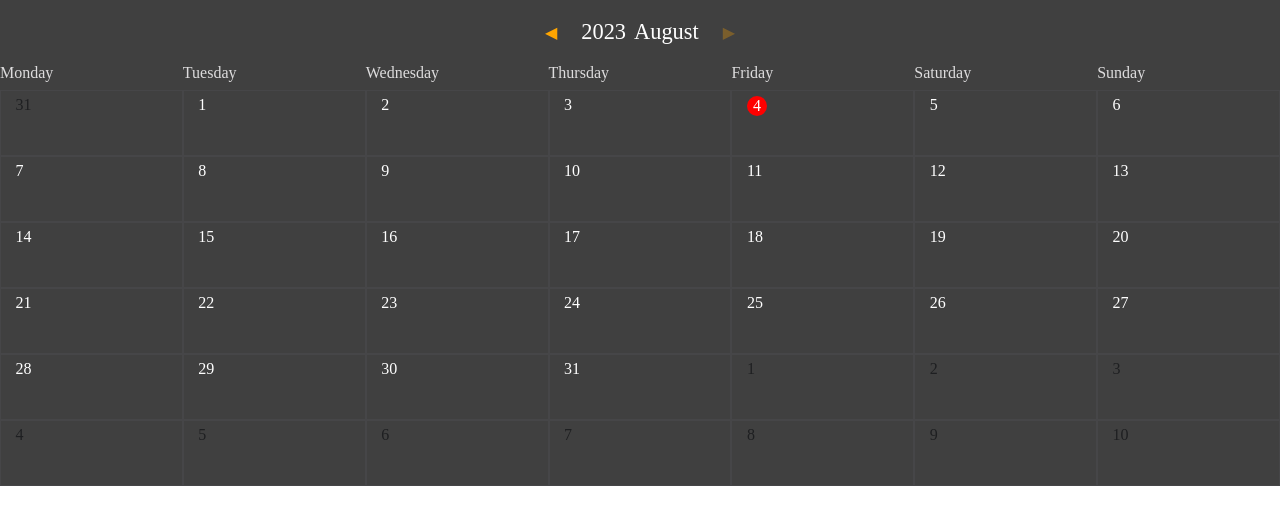
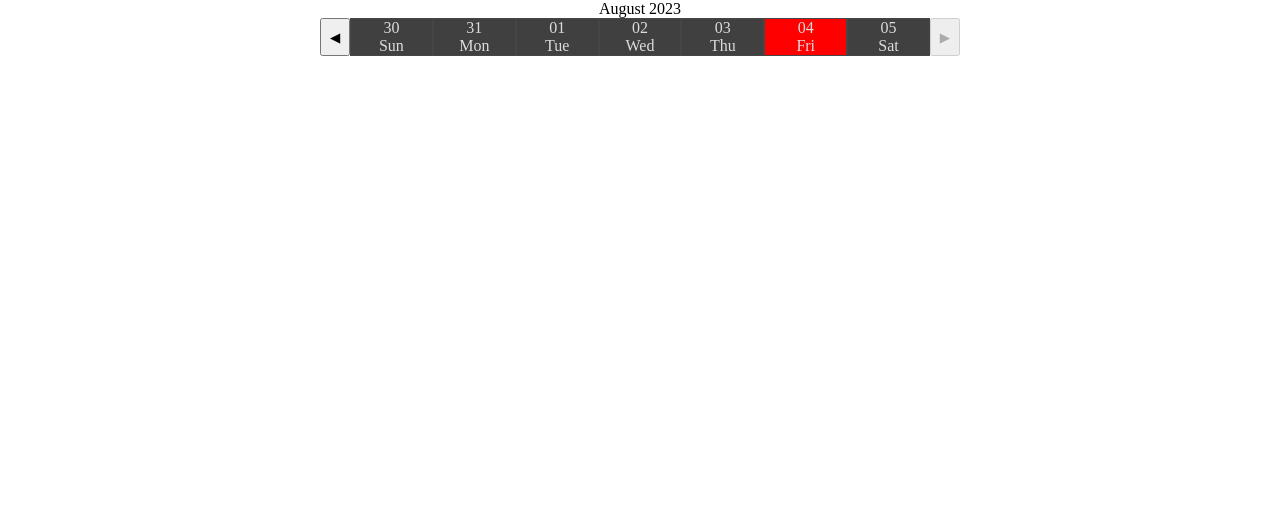
Before and after one commit to almasiwe11/BudgetTracker, a React (Vite) app: page / in a window 1280 px wide. Shown: the top 524 px of the page. Built offline with nearby package versions, Linux system fonts and the light colour scheme.

Commit message:
small grid works

```diff
--- a/src/App.jsx
+++ b/src/App.jsx
@@ -1,14 +1,17 @@
 import { useState } from "react";
-import CalendarGrid from "./CalendarGrid";
-import Header from "./Header";
+import SmallGrid from "./components/SmallGrid/SmallGrid";
+import BigGrid from "./components/BigGrid/BigGrid";
 function App() {
   const [today, setToday] = useState(new Date());
   return (
     <>
-      <Header setToday={setToday} today={today} />
-      <CalendarGrid today={today} />
+      <SmallGrid today={today} setToday={setToday} />
     </>
   );
 }
 
 export default App;
+
+{
+  /* <BigGrid today={today} setToday={setToday} /> */
+}
--- /dev/null
+++ b/src/components/BigGrid/BigGrid.jsx
@@ -0,0 +1,13 @@
+import React from "react";
+import CalendarGrid from "./CalendarGrid";
+import Header from "./Header";
+const BigGrid = ({ today, setToday }) => {
+  return (
+    <div>
+      <Header setToday={setToday} today={today} />
+      <CalendarGrid today={today} />
+    </div>
+  );
+};
+
+export default BigGrid;
--- /dev/null
+++ b/src/components/SmallGrid/DaySmall.jsx
@@ -0,0 +1,16 @@
+import React from "react";
+import { format, isSameDay } from "date-fns";
+const DaySmall = ({ day }) => {
+  const formattedDay = format(day, "dd");
+  const nameDay = format(day, "EE");
+  let markToday;
+  if (isSameDay(new Date(), day)) markToday = true;
+  return (
+    <div className={`day-small ${markToday && "small-today"}`}>
+      <div>{formattedDay}</div>
+      <span>{nameDay}</span>
+    </div>
+  );
+};
+
+export default DaySmall;
--- /dev/null
+++ b/src/components/SmallGrid/SmallGrid.jsx
@@ -0,0 +1,43 @@
+import React from "react";
+import {
+  format,
+  add,
+  startOfMonth,
+  isMonday,
+  sub,
+  isFuture,
+  startOfWeek,
+} from "date-fns";
+import DaySmall from "./DaySmall";
+const SmallGrid = ({ today, setToday }) => {
+  const startMonday = startOfWeek(today);
+  const weekDays = [...Array(7)].map((_, i) => add(startMonday, { days: i }));
+
+  let disabled = true;
+  if (!isFuture(add(startOfWeek(today), { weeks: 1 }))) disabled = false;
+
+  function handlePrevWeek() {
+    setToday((today) => sub(today, { weeks: 1 }));
+  }
+
+  function handleNextWeek() {
+    setToday((today) => add(today, { weeks: 1 }));
+  }
+
+  return (
+    <div className="smallGrid">
+      <div className="small-date">August 2023</div>
+      <div className="small-week">
+        <button onClick={handlePrevWeek}>◀</button>
+        {weekDays.map((day) => (
+          <DaySmall day={day} />
+        ))}
+        <button onClick={handleNextWeek} disabled={disabled}>
+          ▶
+        </button>
+      </div>
+    </div>
+  );
+};
+
+export default SmallGrid;
--- a/src/index.css
+++ b/src/index.css
@@ -78,3 +78,26 @@
 .wrongMonth {
   color: var(--color-black-1);
 }
+
+/* Small GRID */
+
+.small-week {
+  display: grid;
+  grid-template-columns: 30px repeat(7, 1fr) 30px;
+}
+
+.smallGrid {
+  width: 50%;
+  margin: auto;
+  text-align: center;
+}
+
+.day-small {
+  background-color: var(--color-grey-1);
+  border: 1px solid var(--color-border);
+  color: var(--color-grey-light);
+}
+
+.small-today {
+  background-color: red;
+}
```
Also changed, not shown: src/components/BigGrid/CalendarGrid.jsx (renamed from src/CalendarGrid.jsx), src/components/BigGrid/DayCell.jsx (renamed from src/DayCell.jsx), src/components/BigGrid/Header.jsx (renamed from src/Header.jsx).
